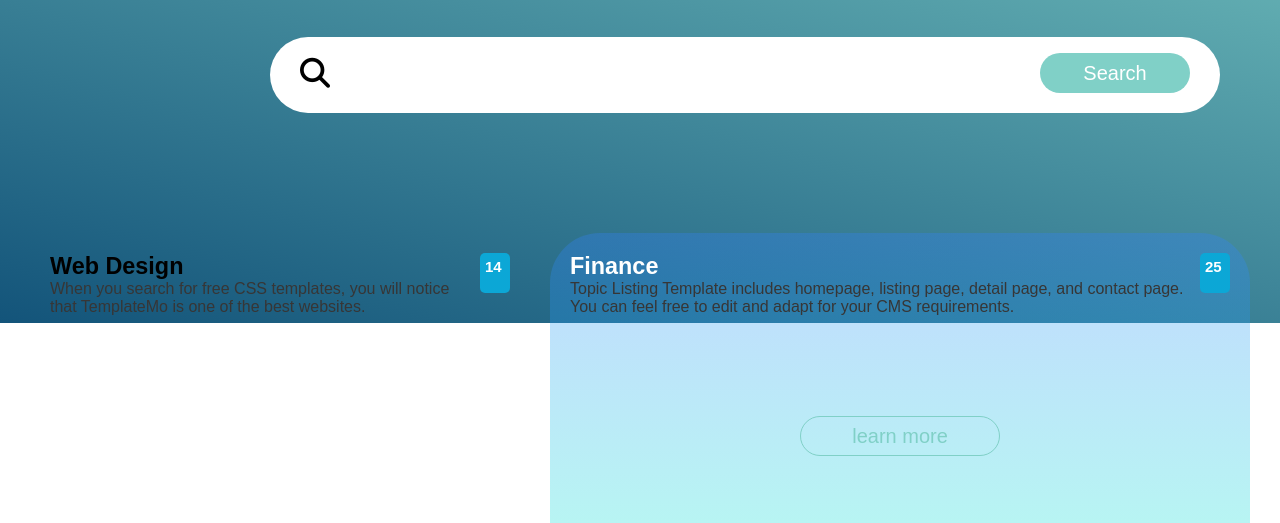
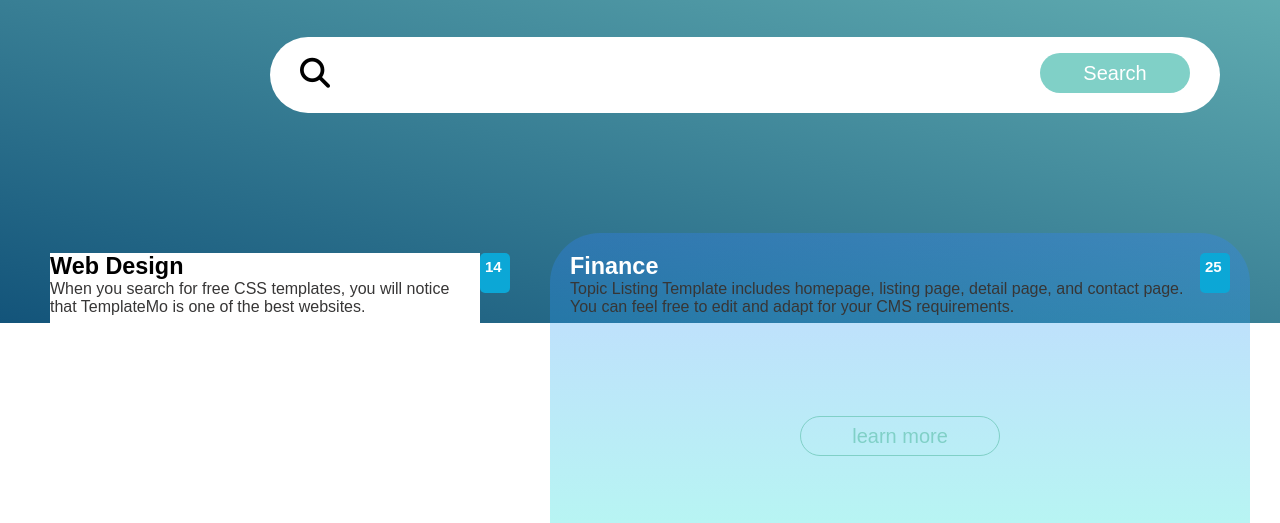
Before and after one commit to antaseck27/validation-tache-html-css, a plain HTML site: page index.html in a window 1280 px wide. Shown: the part 277-800 px from the top of the page. Drawn offline with Linux system fonts and the light colour scheme.

Commit message:
modification photo

```diff
--- a/index.html
+++ b/index.html
@@ -76,7 +76,7 @@
         <sectigit on class="container2">
              <div class="group1">
               <div class="sougroup1">
-                 <div>
+                 <div class="web">
                 <h3>Web Design</h3>
                 <p>When you search for free CSS templates, you will notice that TemplateMo is one of the best websites. </p>
                 </div>
--- a/media.css
+++ b/media.css
@@ -72,10 +72,8 @@
             width: 90vw;
             height: 50vh;
             border-radius: 30px;
+        }
 
-
-
-        }
         .sougroup2{
             width: 90vw;
             height: 30vh;
--- a/style.css
+++ b/style.css
@@ -193,6 +193,10 @@ i{
     border-radius: 50px;
     padding: 20px;
 
+}
+.web{
+    background-color: white;
+    height: 100px;
 }
 .container2 p{
     font-size: 16px;
```
